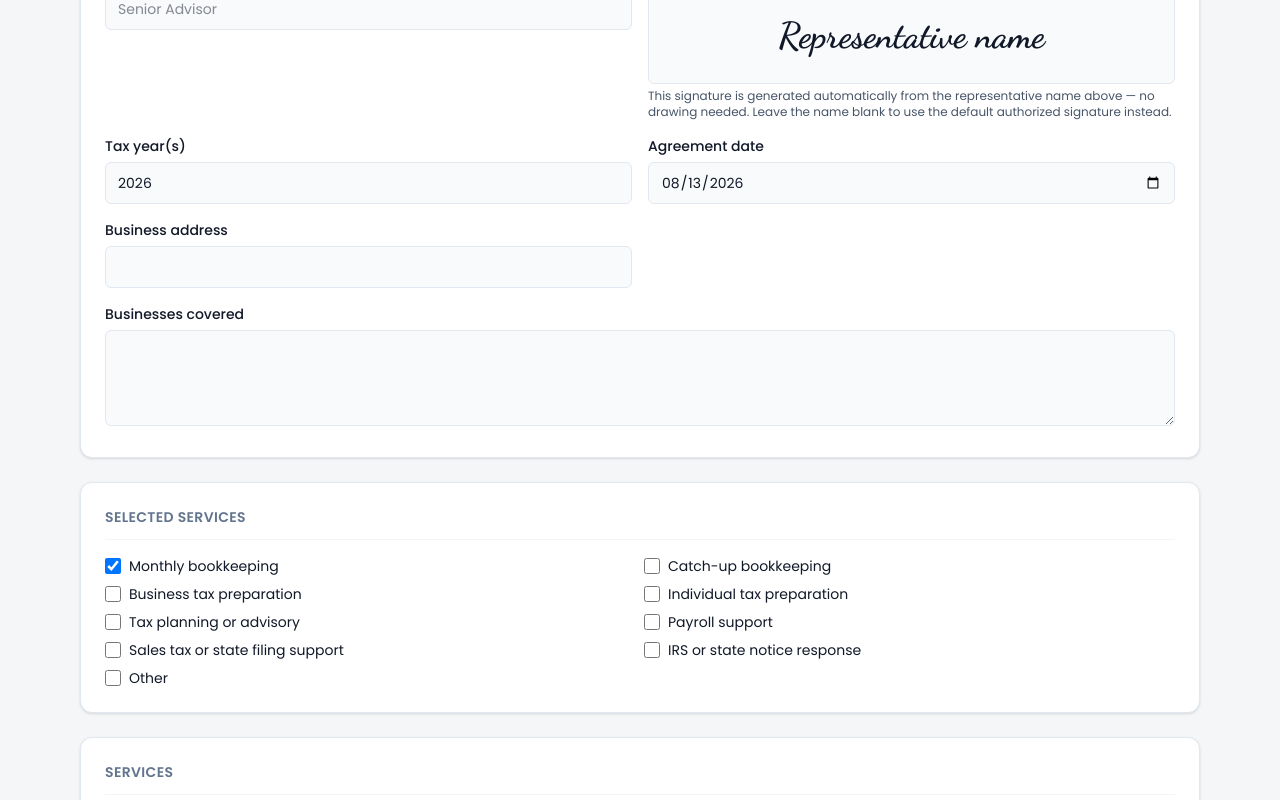
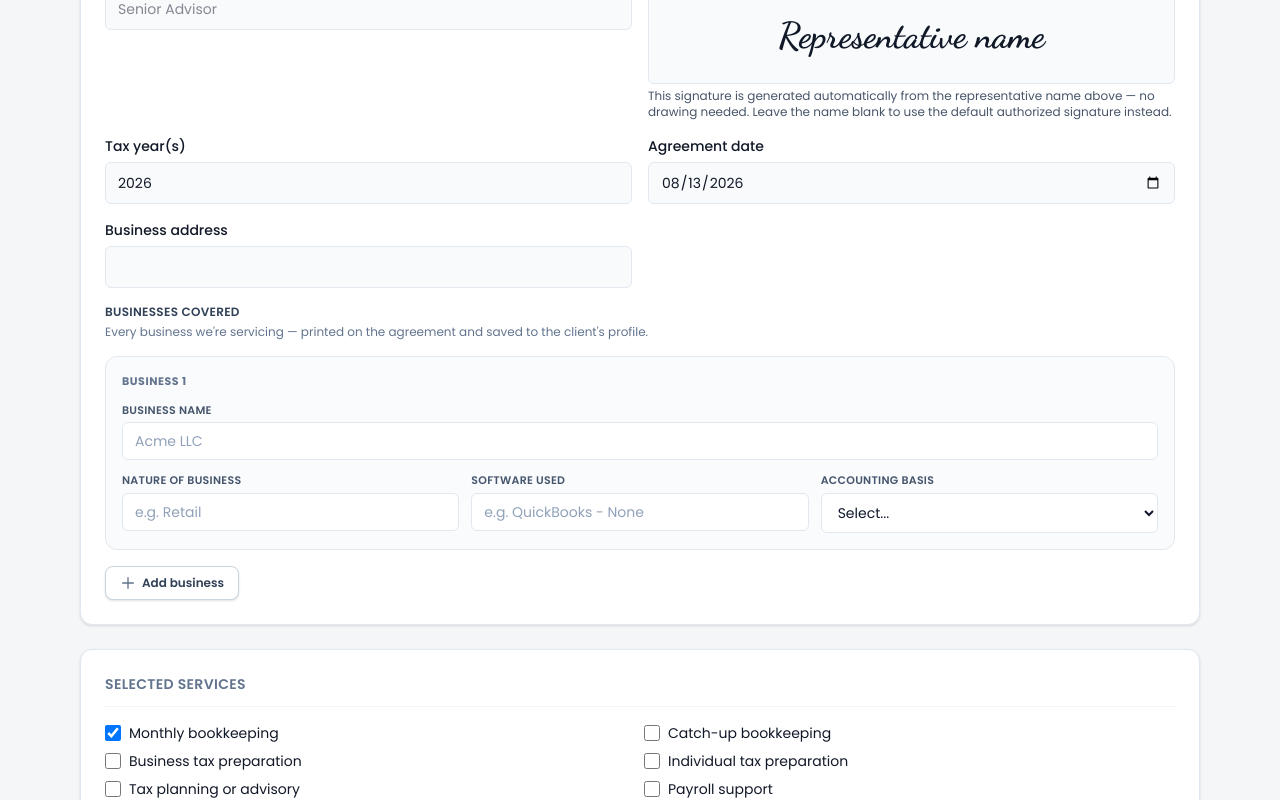
Before and after one commit to Jawadahmedmarketer/Form, a Next.js app: page /admin/new in a window 1280 px wide. Shown: the part 537-1337 px from the top of the page. Built offline with nearby package versions, Linux system fonts and the light colour scheme.

Commit message:
Add dynamic Businesses Serviced builder with + Add business functionality

```diff
--- a/src/components/admin/AdminCreateForm.tsx
+++ b/src/components/admin/AdminCreateForm.tsx
@@ -6,6 +6,7 @@ import { useMemo, useState, type ReactNode } from "react";
 import { useForm } from "react-hook-form";
 import { zodResolver } from "@hookform/resolvers/zod";
 import { AdminShell } from "@/components/admin/AdminShell";
+import { BusinessCoveredBuilder } from "@/components/admin/BusinessCoveredBuilder";
 import { CopyLinkButton } from "@/components/admin/CopyLinkButton";
 import { FormField, TextArea, TextInput } from "@/components/agreement/FormField";
 import { SERVICE_OPTIONS } from "@/config/services";
@@ -267,9 +268,14 @@ export function AdminCreateForm({
                 <TextInput error={errors.businessAddress?.message} {...register("businessAddress")} />
               </FormField>
               <div className="sm:col-span-2">
-                <FormField label="Businesses covered" error={errors.businessesCovered?.message}>
-                  <TextArea error={errors.businessesCovered?.message} {...register("businessesCovered")} />
-                </FormField>
+                <label className="mb-1 block text-xs font-semibold uppercase tracking-wide text-slate-700">
+                  Businesses covered
+                </label>
+                <BusinessCoveredBuilder
+                  value={watch("businessesCovered")}
+                  onChange={(val) => setValue("businessesCovered", val, { shouldValidate: true })}
+                  error={errors.businessesCovered?.message}
+                />
               </div>
             </div>
           </Section>
--- /dev/null
+++ b/src/components/admin/BusinessCoveredBuilder.tsx
@@ -0,0 +1,165 @@
+"use client";
+
+import { useEffect, useState } from "react";
+import {
+  ACCOUNTING_BASIS_OPTIONS,
+  emptyBusinessItem,
+  formatBusinesses,
+  parseBusinesses,
+  type BusinessItem,
+} from "@/lib/business-builder";
+
+export function BusinessCoveredBuilder({
+  value,
+  onChange,
+  error,
+}: {
+  value: string;
+  onChange: (value: string) => void;
+  error?: string;
+}) {
+  const [items, setItems] = useState<BusinessItem[]>(() => parseBusinesses(value));
+
+  // Sync external changes if value changes from outside
+  useEffect(() => {
+    const parsed = parseBusinesses(value);
+    if (formatBusinesses(parsed) !== formatBusinesses(items)) {
+      setItems(parsed);
+    }
+  }, [value]); // eslint-disable-line react-hooks/exhaustive-deps
+
+  const updateItem = (index: number, field: keyof BusinessItem, val: string) => {
+    const next = [...items];
+    next[index] = { ...next[index], [field]: val };
+    setItems(next);
+    onChange(formatBusinesses(next));
+  };
+
+  const addItem = () => {
+    const next = [...items, emptyBusinessItem()];
+    setItems(next);
+    onChange(formatBusinesses(next));
+  };
+
+  const removeItem = (index: number) => {
+    if (items.length <= 1) {
+      const next = [emptyBusinessItem()];
+      setItems(next);
+      onChange("");
+      return;
+    }
+    const next = items.filter((_, i) => i !== index);
+    setItems(next);
+    onChange(formatBusinesses(next));
+  };
+
+  return (
+    <div className="space-y-4">
+      <div className="flex items-center gap-2">
+        <p className="text-xs text-slate-500">
+          Every business we&apos;re servicing — printed on the agreement and saved to the client&apos;s profile.
+        </p>
+      </div>
+
+      <div className="space-y-3">
+        {items.map((item, index) => (
+          <div
+            key={index}
+            className="relative rounded-xl border border-slate-200 bg-slate-50/70 p-4 transition hover:border-slate-300"
+          >
+            <div className="mb-3 flex items-center justify-between">
+              <span className="text-[11px] font-bold uppercase tracking-wider text-slate-500">
+                Business {index + 1}
+              </span>
+              {items.length > 1 ? (
+                <button
+                  type="button"
+                  onClick={() => removeItem(index)}
+                  className="rounded p-1 text-slate-400 hover:bg-slate-200 hover:text-slate-700"
+                  title="Remove this business"
+                >
+                  <svg className="h-4 w-4" fill="none" viewBox="0 0 24 24" stroke="currentColor">
+                    <path strokeLinecap="round" strokeLinejoin="round" strokeWidth={2} d="M6 18L18 6M6 6l12 12" />
+                  </svg>
+                </button>
+              ) : null}
+            </div>
+
+            <div className="space-y-3">
+              <div>
+                <label className="mb-1 block text-[11px] font-semibold uppercase tracking-wide text-slate-600">
+                  Business Name
+                </label>
+                <input
+                  type="text"
+                  value={item.name}
+                  onChange={(e) => updateItem(index, "name", e.target.value)}
+                  placeholder="Acme LLC"
+                  className="w-full rounded-md border border-slate-200 bg-white px-3 py-2 text-sm text-slate-900 outline-none transition placeholder:text-slate-400 focus:border-blue-600 focus:ring-2 focus:ring-blue-600/20"
+                />
+              </div>
+
+              <div className="grid gap-3 sm:grid-cols-3">
+                <div>
+                  <label className="mb-1 block text-[11px] font-semibold uppercase tracking-wide text-slate-600">
+                    Nature of Business
+                  </label>
+                  <input
+                    type="text"
+                    value={item.nature}
+                    onChange={(e) => updateItem(index, "nature", e.target.value)}
+                    placeholder="e.g. Retail"
+                    className="w-full rounded-md border border-slate-200 bg-white px-3 py-2 text-sm text-slate-900 outline-none transition placeholder:text-slate-400 focus:border-blue-600 focus:ring-2 focus:ring-blue-600/20"
+                  />
+                </div>
+
+                <div>
+                  <label className="mb-1 block text-[11px] font-semibold uppercase tracking-wide text-slate-600">
+                    Software Used
+                  </label>
+                  <input
+                    type="text"
+                    value={item.software}
+                    onChange={(e) => updateItem(index, "software", e.target.value)}
+                    placeholder="e.g. QuickBooks - None"
+                    className="w-full rounded-md border border-slate-200 bg-white px-3 py-2 text-sm text-slate-900 outline-none transition placeholder:text-slate-400 focus:border-blue-600 focus:ring-2 focus:ring-blue-600/20"
+                  />
+                </div>
+
+                <div>
+                  <label className="mb-1 block text-[11px] font-semibold uppercase tracking-wide text-slate-600">
+                    Accounting Basis
+                  </label>
+                  <select
+                    value={item.accountingBasis || "Select..."}
+                    onChange={(e) => updateItem(index, "accountingBasis", e.target.value)}
+                    className="w-full rounded-md border border-slate-200 bg-white px-3 py-2 text-sm text-slate-900 outline-none transition focus:border-blue-600 focus:ring-2 focus:ring-blue-600/20"
+                  >
+                    {ACCOUNTING_BASIS_OPTIONS.map((opt) => (
+                      <option key={opt} value={opt}>
+                        {opt}
+                      </option>
+                    ))}
+                  </select>
+                </div>
+              </div>
+            </div>
+          </div>
+        ))}
+      </div>
+
+      <button
+        type="button"
+        onClick={addItem}
+        className="inline-flex items-center gap-1.5 rounded-lg border border-slate-300 bg-white px-3.5 py-2 text-xs font-semibold text-slate-700 shadow-sm transition hover:bg-slate-50 hover:text-slate-900 focus:outline-none focus:ring-2 focus:ring-blue-600/20"
+      >
+        <svg className="h-4 w-4 text-slate-500" fill="none" viewBox="0 0 24 24" stroke="currentColor">
+          <path strokeLinecap="round" strokeLinejoin="round" strokeWidth={2} d="M12 4v16m8-8H4" />
+        </svg>
+        Add business
+      </button>
+
+      {error ? <p className="text-xs text-red-600">{error}</p> : null}
+    </div>
+  );
+}
--- a/src/components/agreement/ReadOnlyField.tsx
+++ b/src/components/agreement/ReadOnlyField.tsx
@@ -10,7 +10,7 @@ export function ReadOnlyField({
   return (
     <div className="grid gap-2 sm:grid-cols-[220px_minmax(0,1fr)] sm:items-center">
       <div className="text-sm font-medium text-[#111827]">{label}</div>
-      <div className="rounded-md border border-slate-200 bg-[#f8fafc] px-3 py-2.5 text-sm text-[#111827]">
+      <div className="rounded-md border border-slate-200 bg-[#f8fafc] px-3 py-2.5 text-sm text-[#111827] whitespace-pre-line">
         {href ? (
           <a href={href} className="text-[#1d4ed8] underline-offset-2 hover:underline">
             {value}
--- /dev/null
+++ b/src/lib/business-builder.ts
@@ -0,0 +1,98 @@
+export interface BusinessItem {
+  name: string;
+  nature: string;
+  software: string;
+  accountingBasis: string;
+}
+
+export const ACCOUNTING_BASIS_OPTIONS = [
+  "Select...",
+  "Cash",
+  "Accrual",
+  "Tax Basis",
+  "Modified Cash",
+  "Other",
+] as const;
+
+export function emptyBusinessItem(): BusinessItem {
+  return {
+    name: "",
+    nature: "",
+    software: "",
+    accountingBasis: "",
+  };
+}
+
+export function formatBusinesses(items: BusinessItem[]): string {
+  const valid = items.filter((item) => item.name.trim() || item.nature.trim() || item.software.trim() || item.accountingBasis.trim());
+  if (valid.length === 0) return "";
+
+  return valid
+    .map((item, index) => {
+      const parts: string[] = [];
+      if (item.nature.trim()) parts.push(`Nature: ${item.nature.trim()}`);
+      if (item.software.trim()) parts.push(`Software: ${item.software.trim()}`);
+      if (item.accountingBasis.trim() && item.accountingBasis !== "Select...") {
+        parts.push(`Basis: ${item.accountingBasis.trim()}`);
+      }
+
+      const label = item.name.trim() || `Business ${index + 1}`;
+      return parts.length > 0 ? `${label} (${parts.join(" | ")})` : label;
+    })
+    .join("\n");
+}
+
+export function parseBusinesses(raw?: string | null): BusinessItem[] {
+  if (!raw || !raw.trim()) {
+    return [emptyBusinessItem()];
+  }
+
+  const lines = raw.split("\n").map((line) => line.trim()).filter(Boolean);
+  if (lines.length === 0) {
+    return [emptyBusinessItem()];
+  }
+
+  const parsed: BusinessItem[] = [];
+
+  for (const line of lines) {
+    // Try matching: Name (Nature: X | Software: Y | Basis: Z)
+    const match = line.match(/^([^(]+)(?:\((.*)\))?$/);
+    if (!match) {
+      parsed.push({
+        name: line,
+        nature: "",
+        software: "",
+        accountingBasis: "",
+      });
+      continue;
+    }
+
+    const name = match[1].trim();
+    const details = match[2] || "";
+    let nature = "";
+    let software = "";
+    let accountingBasis = "";
+
+    if (details) {
+      const segments = details.split("|").map((s) => s.trim());
+      for (const seg of segments) {
+        if (/^nature:\s*/i.test(seg)) {
+          nature = seg.replace(/^nature:\s*/i, "").trim();
+        } else if (/^software:\s*/i.test(seg)) {
+          software = seg.replace(/^software:\s*/i, "").trim();
+        } else if (/^basis:\s*/i.test(seg)) {
+          accountingBasis = seg.replace(/^basis:\s*/i, "").trim();
+        }
+      }
+    }
+
+    parsed.push({
+      name,
+      nature,
+      software,
+      accountingBasis,
+    });
+  }
+
+  return parsed.length > 0 ? parsed : [emptyBusinessItem()];
+}
```
